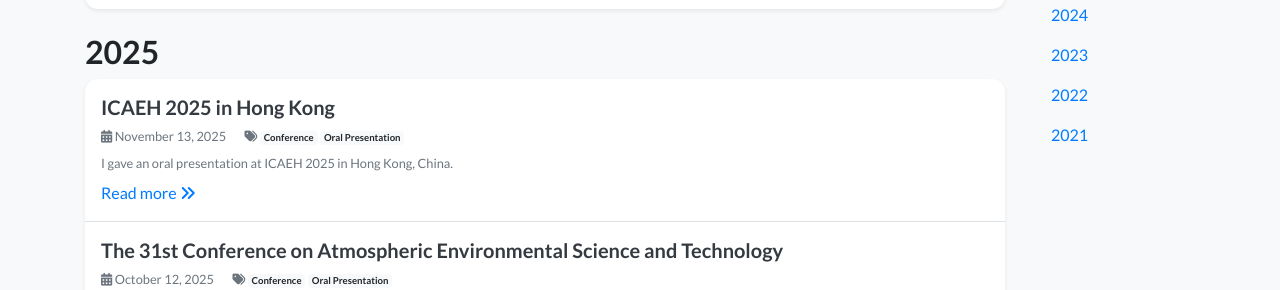
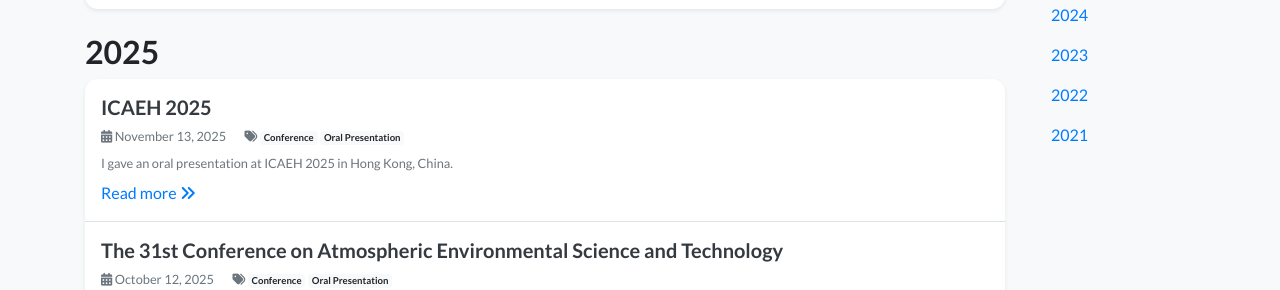
Before and after one commit to zhongdom0619/xuelian, a Jekyll site: the page built from blog.html, in a window 1280 px wide and 900 px high, scrolled down 406 px. Shown: the part 165-455 px from the top of the window. Built offline with Jekyll 4.4.1, drawn with Linux system fonts in a browser that asks for light colours; nearby versions of some CDN libraries; a style sheet for code colours, icons or effects is not loaded.

Commit message:
Update 2025-11-13-icaeh-hong-kong.md

```diff
--- a/_posts/2025-11-13-icaeh-hong-kong.md
+++ b/_posts/2025-11-13-icaeh-hong-kong.md
@@ -1,6 +1,6 @@
 ---
 layout: post
-title: "ICAEH 2025 in Hong Kong"
+title: "ICAEH 2025"
 date: 2025-11-14 00:00:00 +0800
 tags: [Conference, Oral Presentation]
 excerpt: >-
@@ -16,4 +16,4 @@ excerpt: >-
 
 I gave an oral presentation at **ICAEH 2025** in Hong Kong, China.
 
-My presentation focused on Marine sources of HONO and its impacts on atmospheric oxidation.
+My presentation focused on "Marine sources of HONO and its impacts on atmospheric oxidation".
```
